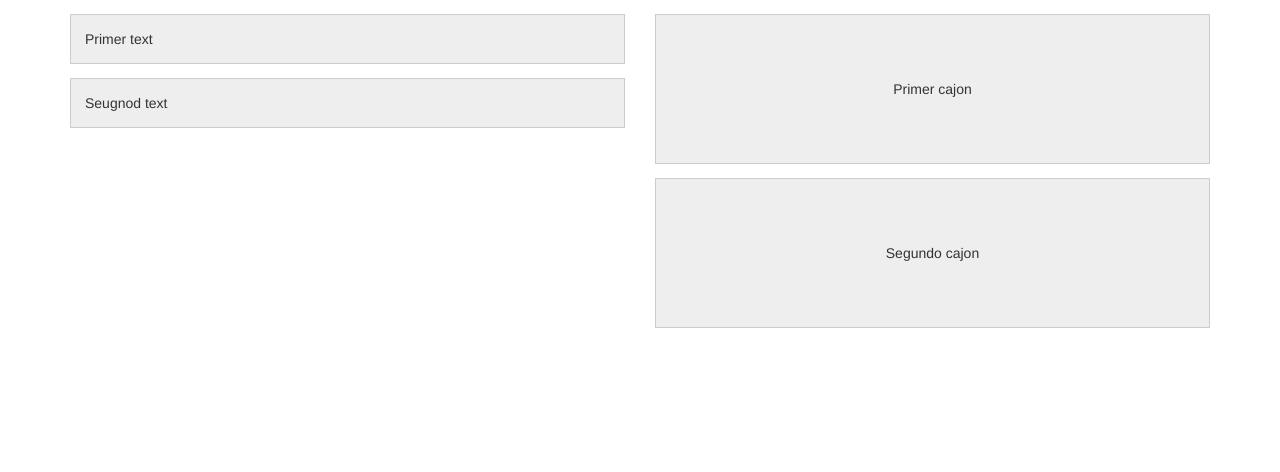
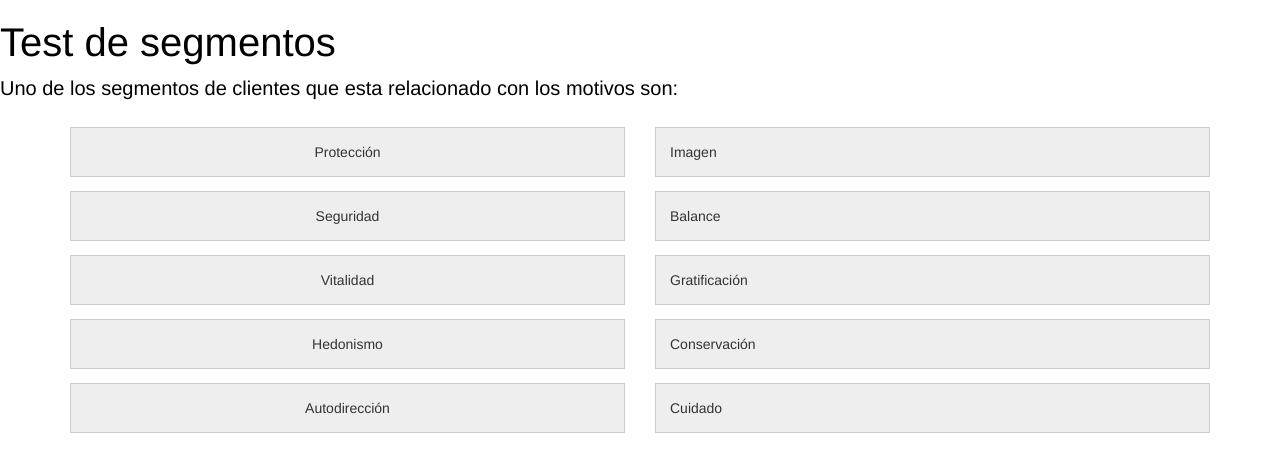
Before and after one commit to dsalazar93/Plugins, a website: page drag-and-drop.html in a window 1280 px wide. Drawn offline with nearby package versions, Linux system fonts and the light colour scheme; files that its build step writes are made by us from their sources.

Commit message:
Agregar plugin drag and drop

```diff
--- a/Gruntfile.js
+++ b/Gruntfile.js
@@ -27,6 +27,7 @@ module.exports = function(grunt) {
 			target: {
 				files: {
 					'common/css/vendors.css': 	[
+						"common/css/fonts.css",
 						"node_modules/bootstrap/dist/css/bootstrap.css",
 						"node_modules/jquery-ui/dist/jquery-ui.css",
 						"node_modules/animate.css/animate.min.css"
--- a/drag-and-drop.html
+++ b/drag-and-drop.html
@@ -5,35 +5,80 @@
 		<link rel="stylesheet" href="common/css/vendors.css">
 		<link rel="stylesheet" href="common/css/default.css">
 		<link rel="stylesheet" href="drag-and-drop/css/drag-and-drop.css">
+		<link rel="stylesheet" href="popup/css/popup.css">
 	</head>
 	<body>
 
+		<div class="main">
+			<h1 style="color:#000;font-size:40px">Test de segmentos</h1>
+			<p style="color:#000;font-size: 20px;">Uno de los segmentos de clientes que esta relacionado con los motivos son:</p>
+		</div>
+
 		<div id="dnd1"></div>
-		<div id="dnd2"></div>
 
 		<script type="text/javascript" src="common/js/vendors.min.js"></script>
+		<script type="text/javascript" src="popup/js/jquery.popup.js"></script>
 		<script type="text/javascript" src="drag-and-drop/js/jquery.drag-and-drop.js"></script>
+
+		<!-- My script template for Popup 1 -->
+		<script id="drag-autodireccion" type="text/template">
+			<h2 class="text-pop">Autodirección</h2>
+			<p>Lorem Ipsum es simplemente el texto de relleno de las imprentas y archivos de texto. Lorem Ipsum ha sido el texto de relleno estándar de las industrias desde el año 1500, cuando un impresor (N. del T. persona que se dedica a la imprenta) desconocido usó una galería de textos y los mezcló de tal manera que logró hacer un libro de textos especimen. No sólo sobrevivió</p>
+		</script>
+
+		<!-- My script template for Popup 1 -->
+		<script id="drag-imagen" type="text/template">
+			<h2 class="text-pop">Mi titulo imagen</h2>
+			<p>Mi contenido imagen</p>
+		</script>
+
 		<script>
+
 			$('#dnd1').dragAndDrop({
 				drags: [
 					{
-						text: "Primer text",
-						reference: '1'
+						text: "Imagen",
+						reference: '1',
 					},
 					{
-						text: "Seugnod text",
+						text: "Balance",
+						reference: '1',
+					},
+					{
+						text: "Gratificación",
+						reference: '10'
+					},
+					{
+						text: "Conservación",
+						reference: '2'
+					},
+					{
+						text: "Cuidado",
 						reference: '2'
 					}
 				],
 				drops:[
 					{
-						id: "1",
-						text: "Primer cajon",
+						id: "11",
+						text: "Protección",
 					},
 					{
 						id: "2",
-						text: "Segundo cajon",
+						text: "Seguridad",
 					},
+					{
+						id: "12",
+						text: "Vitalidad",
+					},
+					{
+						id: "13",
+						text: "Hedonismo",
+					},
+					{
+						id: "1",
+						text: "Autodirección",
+						popupID: "drag-autodireccion"
+					}
 				]
 			});
 		</script>
--- a/drag-and-drop/css/drag-and-drop.styl
+++ b/drag-and-drop/css/drag-and-drop.styl
@@ -21,7 +21,7 @@
 			li
 				background-color #eee
 				border thin solid #ccc
-				height 150px
+				height 50px
 				margin 1em 0
 
 	.lnt-content-middle
--- a/drag-and-drop/js/jquery.drag-and-drop.js
+++ b/drag-and-drop/js/jquery.drag-and-drop.js
@@ -1,4 +1,10 @@
 ;(function($, undefined){
+	"use strict";
+
+	if (!$.popup) {
+		alert('jQuery Popup is not defined');
+		$.popup = function(){};
+	}
 
 	$.fn.dragAndDrop = function(opts){
 
@@ -12,10 +18,13 @@
 			var elems = [];
 			elems.container = $this.addClass('container lnt-dnd-container');
 			elems.row = $('<div>', {Class: 'row'}).appendTo(elems.container);
+
+			elems.right = $('<div>', { Class: 'col-md-6 lnt-dnd-right'}).appendTo(elems.row);
 			elems.left = $('<div>', { Class: 'col-md-6 lnt-dnd-left'}).appendTo(elems.row);
-			elems.right = $('<div>', { Class: 'col-md-6 lnt-dnd-right'}).appendTo(elems.row);
+
+			elems.ulRight = $('<ul>').appendTo(elems.right);
 			elems.ulLeft = $('<ul>').appendTo(elems.left);
-			elems.ulRight = $('<ul>').appendTo(elems.right);
+
 
 			options.drags.forEach(function(elem){
 				var li = $('<li>', { Class: 'lnt-content-middle'})
@@ -23,6 +32,8 @@
 							.html(elem.text)
 							.data('reference', elem.reference)
 							.draggable({ revert: true });
+
+
 			});
 
 			options.drops.forEach(function(elem){
@@ -32,9 +43,14 @@
 							.droppable({
 								drop: function(evt, origin) {
 									var $origin = $(origin.helper);
-
 									if ($origin.data('reference') == elem.id) {
 										$origin.remove();
+
+										if(elem.popupID)
+											$.popup({ id: elem.popupID});
+
+										if(elem.popuptext)
+											$.popup(elem.popuptext);
 									}
 								}
 							})
```
Also changed, not shown: drag-and-drop/css/drag-and-drop.css.
